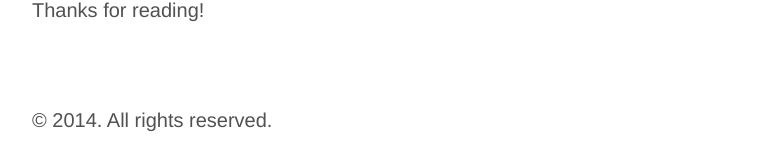
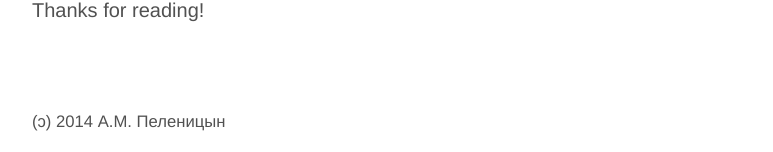
Before and after one commit to ulysses4ever/ulysses.mmcs.sfedu.ru, a Jekyll site: the page built from about.md, in a window 1280 px wide. Shown: the part 924-1076 px from the top of the page, without its empty margins (248-1021 px from the left). Built offline with Jekyll 4.4.1, drawn with Linux system fonts in a browser that asks for light colours; Markdown is read by kramdown in place of the engine named in the settings.

Commit message:
Add copyleft

```diff
--- a/_layouts/default.html
+++ b/_layouts/default.html
@@ -17,7 +17,7 @@
 
       <div class="footer">
         <p>
-          &copy; {{ site.time | date: '%Y' }}. All rights reserved.
+          <small>(&#8580;) {{ site.time | date: '%Y' }} А.М. Пеленицын</small>
         </p>
       </div>
     </div>
```
